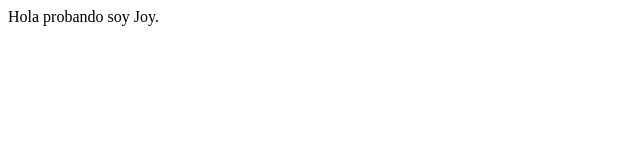
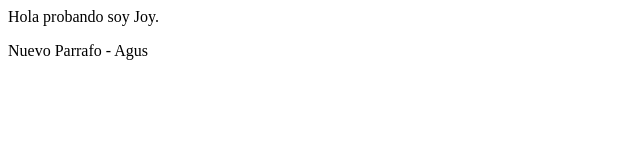
Before and after one commit to MysticWoman/prueba-en-equipo, a plain HTML site: page index.html in a window 1280 px wide. Shown: the whole page, without its empty margins (0-640 px from the left). Drawn offline with Linux system fonts and the light colour scheme.

Commit message:
parrafo agregado agus

```diff
--- a/index.html
+++ b/index.html
@@ -11,6 +11,8 @@
         <div>
             Hola probando soy Joy.
         </div>
+
+    <p>Nuevo Parrafo - Agus</p>
     </section>
 </body>
 </html>
```
